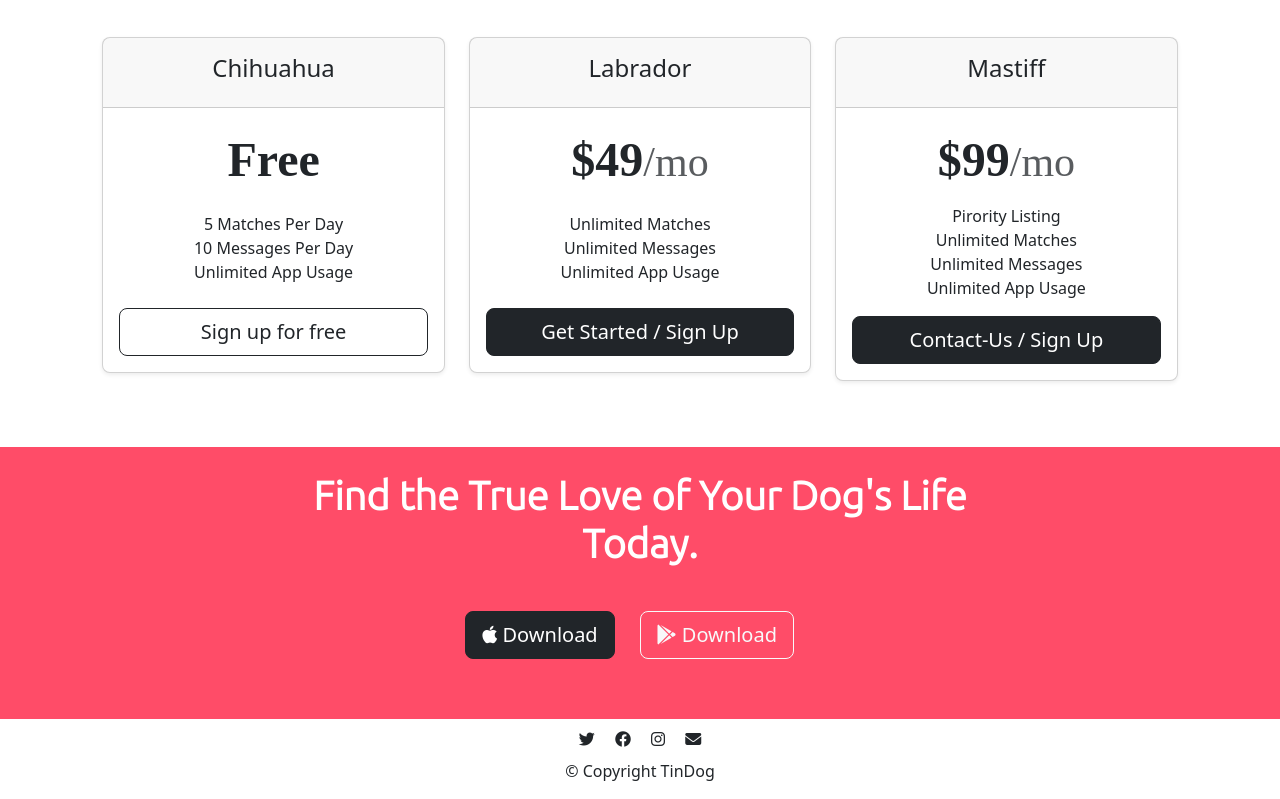
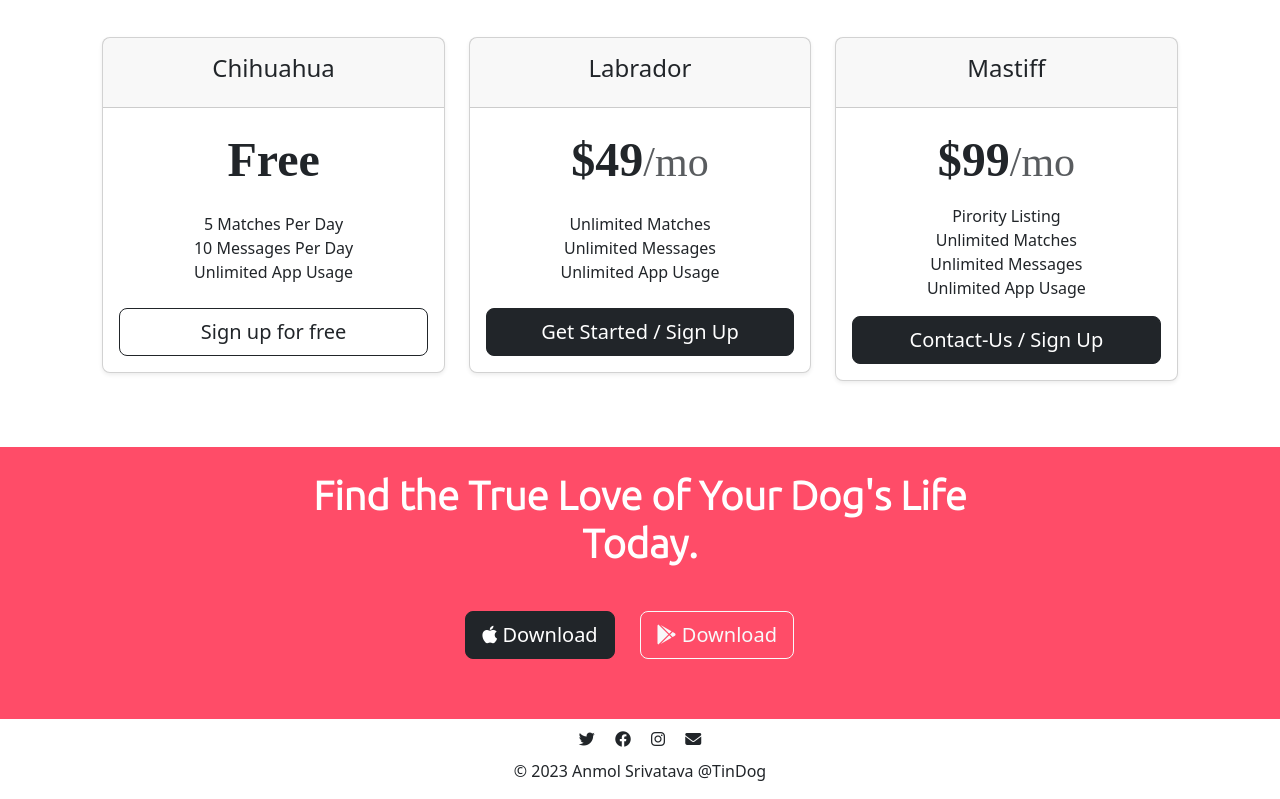
Before and after one commit to Bruhhh78/tindogbybootstrap, a plain HTML site: page index.html in a window 1280 px wide. Shown: the part 1582-2381 px from the top of the page. Drawn offline with nearby package versions, Linux system fonts and the light colour scheme.

Commit message:
initial update

```diff
--- a/index.html
+++ b/index.html
@@ -220,7 +220,7 @@
                 <i class="fa-solid fa-envelope imgg"></i>
             </div>
         </div>
-        <p>© Copyright TinDog</p>
+        <p>© 2023 Anmol Srivatava @TinDog</p>
     </footer>
 
 
```
